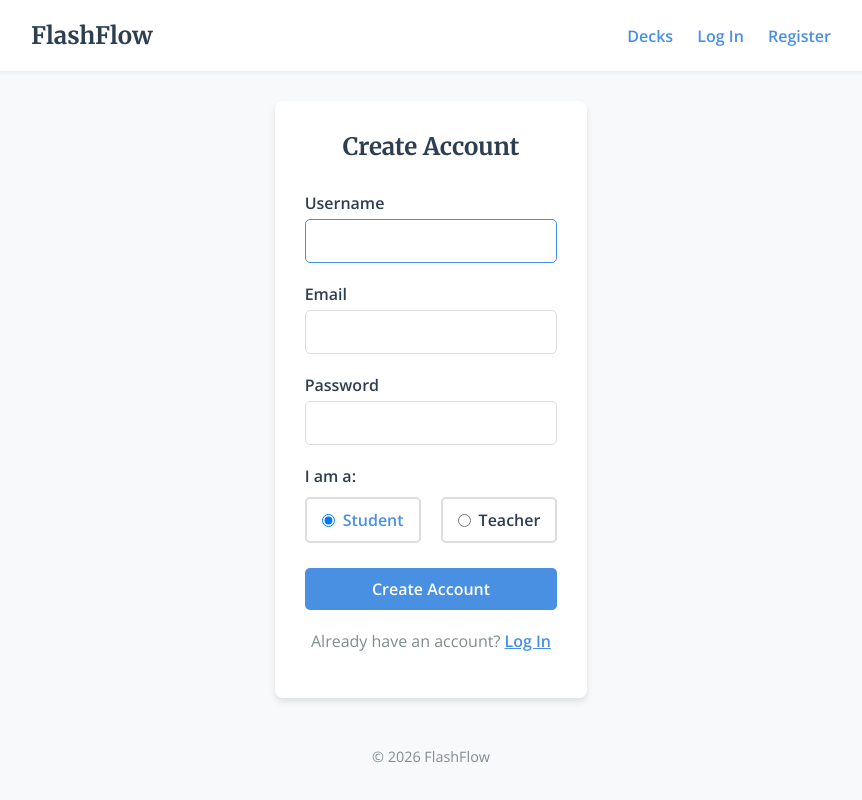
After one commit to Jeffries-Jeggo/openclaw-backup, a Flask app: page /register in a window 1280 px wide. The commit adds this page. Shown: the whole page, without its empty margins (209-1071 px from the left). Run offline with Flask 3, Linux system fonts and the light colour scheme.

Commit message:
Add authentication system with teacher/student roles

```diff
--- a/app.py
+++ b/app.py
@@ -1,4 +1,6 @@
 from flask import Flask, render_template, request, redirect, url_for, session, flash, Response
+from flask_login import LoginManager, login_user, logout_user, login_required, current_user, UserMixin
+from werkzeug.security import generate_password_hash, check_password_hash
 import sqlite3
 import os
 import csv
@@ -9,10 +11,54 @@ app = Flask(__name__)
 app.secret_key = 'flashflow_secret_key'
 DB_NAME = 'flashcards.db'
 
+# Flask-Login setup
+login_manager = LoginManager()
+login_manager.init_app(app)
+login_manager.login_view = 'login'
+login_manager.login_message = 'Please log in to access this page.'
+
+class User(UserMixin):
+    def __init__(self, id, username, email, role):
+        self.id = id
+        self.username = username
+        self.email = email
+        self.role = role
+
+    def is_teacher(self):
+        return self.role == 'teacher'
+
+    def is_student(self):
+        return self.role == 'student'
+
+@login_manager.user_loader
+def load_user(user_id):
+    conn = get_db_connection()
+    user = conn.execute('SELECT * FROM users WHERE id = ?', (user_id,)).fetchone()
+    conn.close()
+    if user:
+        return User(user['id'], user['username'], user['email'], user['role'])
+    return None
+
 def init_db():
     with sqlite3.connect(DB_NAME) as conn:
         c = conn.cursor()
-        c.execute('''CREATE TABLE IF NOT EXISTS decks (id INTEGER PRIMARY KEY AUTOINCREMENT, name TEXT UNIQUE)''')
+        # Users table
+        c.execute('''CREATE TABLE IF NOT EXISTS users (
+            id INTEGER PRIMARY KEY AUTOINCREMENT,
+            username TEXT UNIQUE NOT NULL,
+            email TEXT UNIQUE NOT NULL,
+            password_hash TEXT NOT NULL,
+            role TEXT NOT NULL CHECK(role IN ('teacher', 'student')),
+            created_at TIMESTAMP DEFAULT CURRENT_TIMESTAMP
+        )''')
+        # Decks table (modified to include user_id)
+        c.execute('''CREATE TABLE IF NOT EXISTS decks (
+            id INTEGER PRIMARY KEY AUTOINCREMENT,
+            name TEXT NOT NULL,
+            created_by INTEGER,
+            FOREIGN KEY(created_by) REFERENCES users(id)
+        )''')
+        # Cards table
         c.execute('''CREATE TABLE IF NOT EXISTS cards (
             id INTEGER PRIMARY KEY AUTOINCREMENT,
             deck_id INTEGER,
@@ -23,6 +69,20 @@ def init_db():
             ease REAL DEFAULT 2.5,
             due_date TEXT DEFAULT CURRENT_TIMESTAMP,
             FOREIGN KEY(deck_id) REFERENCES decks(id)
+        )''')
+        # User progress table (for tracking individual student progress)
+        c.execute('''CREATE TABLE IF NOT EXISTS user_progress (
+            id INTEGER PRIMARY KEY AUTOINCREMENT,
+            user_id INTEGER,
+            card_id INTEGER,
+            status TEXT DEFAULT 'new',
+            interval INTEGER DEFAULT 0,
+            ease REAL DEFAULT 2.5,
+            due_date TEXT DEFAULT CURRENT_TIMESTAMP,
+            last_reviewed TIMESTAMP,
+            FOREIGN KEY(user_id) REFERENCES users(id),
+            FOREIGN KEY(card_id) REFERENCES cards(id),
+            UNIQUE(user_id, card_id)
         )''')
         conn.commit()
 
@@ -39,7 +99,6 @@ def get_due_cards(deck_id):
     """Get cards that are due for review based on spaced repetition."""
     conn = get_db_connection()
     today = datetime.now().strftime('%Y-%m-%d')
-    # Get cards where due_date <= today OR status is 'new'/'learning' with no due date set
     cards = conn.execute('''
         SELECT * FROM cards
         WHERE deck_id = ?
@@ -49,7 +108,82 @@ def get_due_cards(deck_id):
     conn.close()
     return cards
 
+# ==================== AUTH ROUTES ====================
+
+@app.route('/register', methods=['GET', 'POST'])
+def register():
+    if current_user.is_authenticated:
+        return redirect(url_for('index'))
+
+    if request.method == 'POST':
+        username = request.form.get('username', '').strip()
+        email = request.form.get('email', '').strip()
+        password = request.form.get('password')
+        role = request.form.get('role', 'student')
+
+        if not username or not email or not password:
+            flash('All fields are required.', 'error')
+            return redirect(url_for('register'))
+
+        if role not in ['teacher', 'student']:
+            flash('Invalid role selected.', 'error')
+            return redirect(url_for('register'))
+
+        password_hash = generate_password_hash(password)
+
+        try:
+            conn = get_db_connection()
+            conn.execute('INSERT INTO users (username, email, password_hash, role) VALUES (?, ?, ?, ?)',
+                        (username, email, password_hash, role))
+            conn.commit()
+            conn.close()
+            flash('Registration successful! Please log in.', 'success')
+            return redirect(url_for('login'))
+        except sqlite3.IntegrityError:
+            flash('Username or email already exists.', 'error')
+            return redirect(url_for('register'))
+
+    return render_template('register.html')
+
+@app.route('/login', methods=['GET', 'POST'])
+def login():
+    if current_user.is_authenticated:
+        return redirect(url_for('index'))
+
+    if request.method == 'POST':
+        username = request.form.get('username', '').strip()
+        password = request.form.get('password')
+
+        conn = get_db_connection()
+        user = conn.execute('SELECT * FROM users WHERE username = ?', (username,)).fetchone()
+        conn.close()
+
+        if user and check_password_hash(user['password_hash'], password):
+            user_obj = User(user['id'], user['username'], user['email'], user['role'])
+            login_user(user_obj, remember=True)
+            flash(f'Welcome back, {user["username"]}!', 'success')
+            return redirect(url_for('index'))
+        else:
+            flash('Invalid username or password.', 'error')
+
+    return render_template('login.html')
+
+@app.route('/logout')
+@login_required
+def logout():
+    logout_user()
+    flash('You have been logged out.', 'info')
+    return redirect(url_for('login'))
+
+@app.route('/profile')
+@login_required
+def profile():
+    return render_template('profile.html', user=current_user)
+
+# ==================== MAIN APP ROUTES ====================
+
 @app.route('/')
+@login_required
 def index():
     conn = get_db_connection()
     decks = conn.execute('SELECT * FROM decks').fetchall()
@@ -57,12 +191,14 @@ def index():
     return render_template('index.html', decks=decks)
 
 @app.route('/create_deck', methods=['POST'])
+@login_required
 def create_deck():
     name = request.form.get('name')
     if name:
         try:
             conn = get_db_connection()
-            conn.execute('INSERT INTO decks (name) VALUES (?)', (name,))
+            conn.execute('INSERT INTO decks (name, created_by) VALUES (?, ?)',
+                        (name, current_user.id))
             conn.commit()
             conn.close()
             flash(f'Deck "{name}" created!', 'success')
@@ -71,12 +207,12 @@ def create_deck():
     return redirect(url_for('index'))
 
 @app.route('/deck/<int:deck_id>')
+@login_required
 def view_deck(deck_id):
     conn = get_db_connection()
     deck = conn.execute('SELECT * FROM decks WHERE id = ?', (deck_id,)).fetchone()
     cards = conn.execute('SELECT * FROM cards WHERE deck_id = ?', (deck_id,)).fetchall()
 
-    # Count due cards
     today = datetime.now().strftime('%Y-%m-%d')
     due_count = conn.execute('''
         SELECT COUNT(*) FROM cards
@@ -89,19 +225,22 @@ def view_deck(deck_id):
     return render_template('deck.html', deck=deck, cards=cards, due_count=due_count)
 
 @app.route('/add_card', methods=['POST'])
+@login_required
 def add_card():
     deck_id = request.form.get('deck_id')
     front = request.form.get('front')
     back = request.form.get('back')
     if deck_id and front and back:
         conn = get_db_connection()
-        conn.execute('INSERT INTO cards (deck_id, front, back) VALUES (?, ?, ?)', (deck_id, front, back))
+        conn.execute('INSERT INTO cards (deck_id, front, back) VALUES (?, ?, ?)',
+                    (deck_id, front, back))
         conn.commit()
         conn.close()
         flash('Card added!', 'success')
     return redirect(url_for('view_deck', deck_id=deck_id))
 
 @app.route('/study/<int:deck_id>')
+@login_required
 def study(deck_id):
     cards = get_due_cards(deck_id)
 
@@ -109,31 +248,27 @@ def study(deck_id):
         flash('No cards due for review! Great job! 🎉', 'success')
         return redirect(url_for('view_deck', deck_id=deck_id))
 
-    # Pick the first due card
     card = cards[0]
     return render_template('study.html', card=card, deck_id=deck_id, cards_remaining=len(cards))
 
 @app.route('/study/<int:deck_id>/rate', methods=['POST'])
+@login_required
 def rate_card(deck_id):
     card_id = request.form.get('card_id')
-    rating = request.form.get('status')  # 'again', 'hard', 'good', 'easy'
+    rating = request.form.get('status')
 
     conn = get_db_connection()
     card = conn.execute('SELECT * FROM cards WHERE id = ?', (card_id,)).fetchone()
 
-    # SM-2 Algorithm implementation
     interval = card['interval'] if card['interval'] else 0
     ease = card['ease'] if card['ease'] else 2.5
 
-    # Rating mappings: again=0, hard=1, good=2, easy=3
     rating_map = {'again': 0, 'hard': 1, 'good': 2, 'easy': 3}
     score = rating_map.get(rating, 2)
 
     if score < 2:
-        # Failed - reset interval
         interval = 0
     else:
-        # Success - increase interval
         if interval == 0:
             interval = 1
         elif interval == 1:
@@ -141,12 +276,10 @@ def rate_card(deck_id):
         else:
             interval = int(interval * ease)
 
-        # Adjust ease factor
         ease = ease + (0.1 - (3 - score) * (0.08 + (3 - score) * 0.02))
         if ease < 1.3:
             ease = 1.3
 
-    # Calculate next due date
     due_date = datetime.now() + timedelta(days=interval)
     due_date_str = due_date.strftime('%Y-%m-%d')
 
@@ -163,14 +296,13 @@ def rate_card(deck_id):
     return redirect(url_for('study', deck_id=deck_id))
 
 @app.route('/deck/<int:deck_id>/export')
+@login_required
 def export_deck(deck_id):
-    """Export all cards in a deck to CSV."""
     conn = get_db_connection()
     cards = conn.execute('SELECT front, back, status, interval, ease FROM cards WHERE deck_id = ?', (deck_id,)).fetchall()
     deck = conn.execute('SELECT name FROM decks WHERE id = ?', (deck_id,)).fetchone()
     conn.close()
 
-    # Create CSV
     output = io.StringIO()
     writer = csv.writer(output)
     writer.writerow(['front', 'back', 'status', 'interval', 'ease'])
@@ -178,7 +310,6 @@ def export_deck(deck_id):
     for card in cards:
         writer.writerow([card['front'], card['back'], card['status'], card['interval'], card['ease']])
 
-    # Return as downloadable file
     return Response(
         output.getvalue(),
         mimetype='text/csv',
@@ -186,8 +317,8 @@ def export_deck(deck_id):
     )
 
 @app.route('/deck/<int:deck_id>/import', methods=['POST'])
+@login_required
 def import_cards(deck_id):
-    """Import cards from CSV file."""
     if 'file' not in request.files:
         flash('No file uploaded', 'error')
         return redirect(url_for('view_deck', deck_id=deck_id))
@@ -201,12 +332,12 @@ def import_cards(deck_id):
         try:
             stream = io.StringIO(file.stream.read().decode('UTF-8'), newline=None)
             csv_reader = csv.reader(stream)
-            next(csv_reader)  # Skip header row
+            next(csv_reader)
 
             conn = get_db_connection()
             count = 0
             for row in csv_reader:
-                if len(row) >= 2:  # At least front and back
+                if len(row) >= 2:
                     front = row[0].strip()
                     back = row[1].strip()
                     if front and back:
--- a/static/style.css
+++ b/static/style.css
@@ -390,3 +390,138 @@ form input[type="text"] {
     color: #7f8c8d;
     margin-top: 8px;
 }
+
+/* Auth Styles */
+.auth-container {
+    max-width: 400px;
+    margin: 0 auto;
+    padding: 30px;
+    background: white;
+    border-radius: 8px;
+    box-shadow: var(--shadow);
+}
+
+.auth-container h2 {
+    text-align: center;
+    margin-top: 0;
+    margin-bottom: 30px;
+}
+
+.auth-form {
+    display: flex;
+    flex-direction: column;
+    gap: 20px;
+}
+
+.auth-form .form-group {
+    display: flex;
+    flex-direction: column;
+}
+
+.auth-form label {
+    font-weight: 600;
+    margin-bottom: 5px;
+    color: var(--text-color);
+}
+
+.auth-form input[type="text"],
+.auth-form input[type="email"],
+.auth-form input[type="password"] {
+    padding: 12px;
+    border: 1px solid #ddd;
+    border-radius: 5px;
+    font-size: 1rem;
+    width: 100%;
+    box-sizing: border-box;
+    margin-bottom: 0;
+}
+
+.auth-form input[type="text"]:focus,
+.auth-form input[type="email"]:focus,
+.auth-form input[type="password"]:focus {
+    outline: none;
+    border-color: var(--primary);
+}
+
+.role-options {
+    display: flex;
+    gap: 20px;
+    margin-top: 5px;
+}
+
+.role-option {
+    display: flex;
+    align-items: center;
+    gap: 8px;
+    cursor: pointer;
+    padding: 10px 15px;
+    border: 2px solid #ddd;
+    border-radius: 5px;
+    transition: all 0.2s;
+}
+
+.role-option:hover {
+    border-color: var(--primary);
+}
+
+.role-option input[type="radio"] {
+    margin: 0;
+}
+
+.role-option input[type="radio"]:checked + span {
+    color: var(--primary);
+}
+
+.auth-switch {
+    text-align: center;
+    margin-top: 20px;
+    color: #7f8c8d;
+}
+
+.auth-switch a {
+    color: var(--primary);
+    font-weight: 600;
+}
+
+/* Profile */
+.profile-container {
+    max-width: 500px;
+    margin: 0 auto;
+}
+
+.profile-card {
+    background: white;
+    padding: 30px;
+    border-radius: 8px;
+    box-shadow: var(--shadow);
+}
+
+.profile-info p {
+    margin: 15px 0;
+    font-size: 1.1rem;
+}
+
+.profile-actions {
+    margin-top: 30px;
+    padding-top: 20px;
+    border-top: 1px solid #eee;
+}
+
+.role-badge {
+    display: inline-block;
+    padding: 4px 12px;
+    border-radius: 12px;
+    font-size: 0.85rem;
+    font-weight: 600;
+    text-transform: uppercase;
+}
+
+.role-badge.teacher {
+    background-color: #9b59b6;
+    color: white;
+}
+
+.role-badge.student {
+    background-color: var(--primary);
+    color: white;
+}
--- a/templates/base.html
+++ b/templates/base.html
@@ -13,6 +13,13 @@
             <h1><a href="{{ url_for('index') }}">FlashFlow</a></h1>
             <nav>
                 <a href="{{ url_for('index') }}">Decks</a>
+                {% if current_user.is_authenticated %}
+                    <a href="{{ url_for('profile') }}">{{ current_user.username }}</a>
+                    <a href="{{ url_for('logout') }}">Log Out</a>
+                {% else %}
+                    <a href="{{ url_for('login') }}">Log In</a>
+                    <a href="{{ url_for('register') }}">Register</a>
+                {% endif %}
             </nav>
         </div>
     </header>
--- /dev/null
+++ b/templates/register.html
@@ -0,0 +1,44 @@
+{% extends "base.html" %}
+
+{% block title %}Register - FlashFlow{% endblock %}
+
+{% block content %}
+<div class="auth-container">
+    <h2>Create Account</h2>
+
+    <form method="POST" action="{{ url_for('register') }}" class="auth-form">
+        <div class="form-group">
+            <label for="username">Username</label>
+            <input type="text" id="username" name="username" required autofocus>
+        </div>
+
+        <div class="form-group">
+            <label for="email">Email</label>
+            <input type="email" id="email" name="email" required>
+        </div>
+
+        <div class="form-group">
+            <label for="password">Password</label>
+            <input type="password" id="password" name="password" required>
+        </div>
+
+        <div class="form-group">
+            <label>I am a:</label>
+            <div class="role-options">
+                <label class="role-option">
+                    <input type="radio" name="role" value="student" checked>
+                    <span>Student</span>
+                </label>
+                <label class="role-option">
+                    <input type="radio" name="role" value="teacher">
+                    <span>Teacher</span>
+                </label>
+            </div>
+        </div>
+
+        <button type="submit" class="btn primary">Create Account</button>
+    </form>
+
+    <p class="auth-switch">Already have an account? <a href="{{ url_for('login') }}">Log In</a></p>
+</div>
+{% endblock %}
```
Also changed, not shown: templates/login.html (added, +25 -0 lines), templates/profile.html (added, +21 -0 lines).
